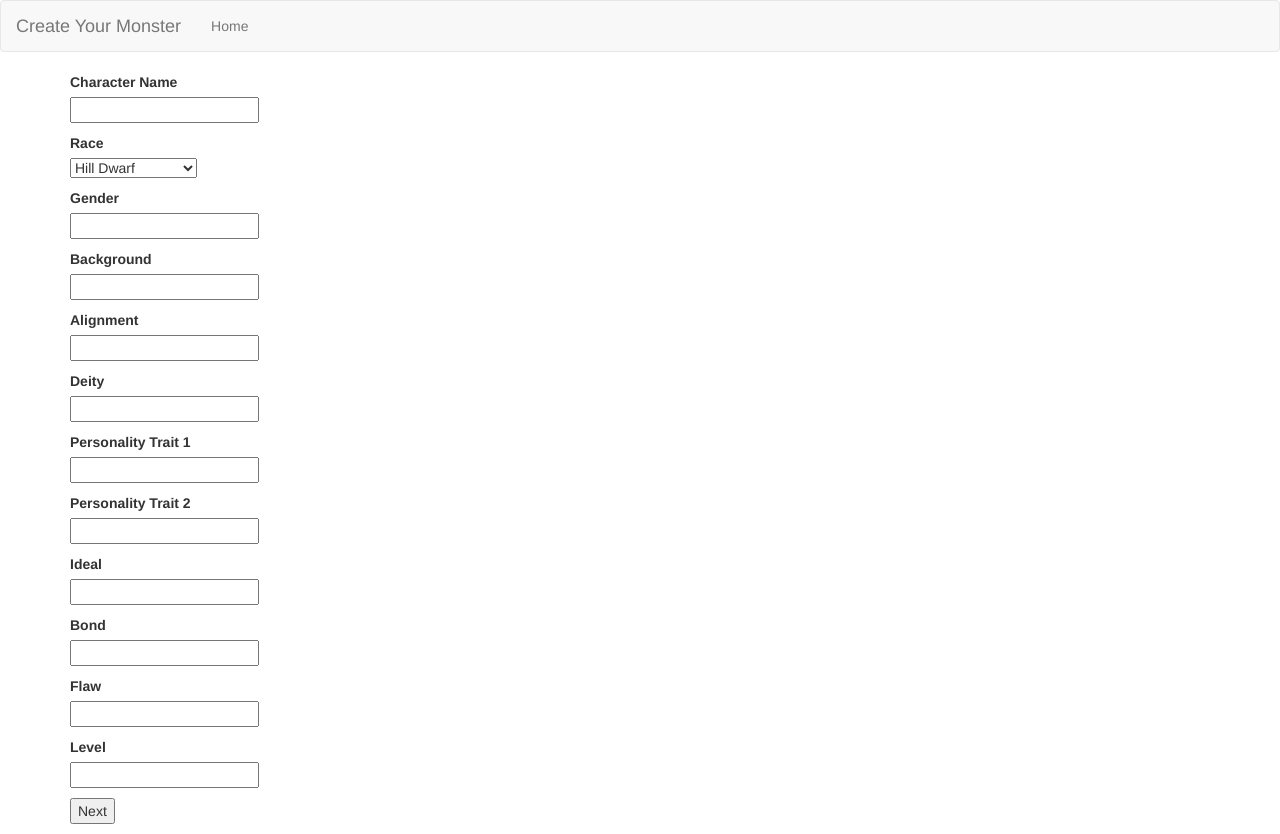
After one commit to jan-polivka/createyourmonster, a Flask app: page /charDet.html in a window 1280 px wide. The commit adds this page. Run offline with Flask 2, Linux system fonts and the light colour scheme; some libraries are stand-ins or nearby versions.

Commit message:
Trying to figure out a dynamic ish class creation

```diff
--- a/app/__init__.py
+++ b/app/__init__.py
@@ -1,7 +1,9 @@
 from flask import Flask
 from flask_bootstrap import Bootstrap
+from config import Config
 
 app = Flask(__name__)
+app.config.from_object(Config)
 
 from app import routes #Different URLs that the application implements
 
--- /dev/null
+++ b/app/forms.py
@@ -0,0 +1,43 @@
+from flask_wtf import FlaskForm
+from wtforms import IntegerField, StringField, SelectField, SubmitField
+
+#races=[('dwarf', 'Dwarf'), ('elf', 'Elf'), ('half', 'Halfling'),
+#        ('human', 'Human'), ('drag', 'Dragonborn'), ('gnome', 'Gnome'),
+#        ('helf', 'Half-Elf'), ('orc', 'Half-Orc'), ('tief', 'Tiefling')]
+
+
+races=[('dwarf', 'Hill Dwarf'), ('elf', 'High Elf'),
+        ('half', 'Lightfoot Halfling'), ('human', 'Human'),
+        ('drag', 'Dragonborn'), ('gnome', 'Rock Gnome'),
+        ('helf', 'Half-Elf'), ('orc', 'Half-Orc'), ('tief', 'Tiefling')]
+
+#variants = {'dwarf':[('hill', 'Hill Dwarf')], 'elf':[('high', 'High Elf')]}
+
+classes=[('barbarian', 'Barbarian'), ('bard', 'Bard')]
+
+class CharDets(FlaskForm):
+    name = StringField('Character Name')
+    race = SelectField('Race', choices=races)
+#    variants = SelectField('Race', coerce=str)
+    gender = StringField('Gender')
+    background = StringField('Background')
+    alignment = StringField('Alignment')
+    deity = StringField('Deity')
+    pt1 = StringField('Personality Trait 1')
+    pt2 = StringField('Personality Trait 2')
+    ideal = StringField('Ideal')
+    bond = StringField('Bond')
+    flaw = StringField('Flaw')
+    level = IntegerField('Level')
+    submit = SubmitField('Next')
+
+class ClassDets(FlaskForm):
+    classList = []
+    submit = SubmitField('Next')
+
+    def addLevels(self, number):
+        for i in range(number):
+            self.classList.append(SelectField('Class', choices=classes))
+
+
+#class SkillsLangsDets(FlaskForm):
--- a/app/routes.py
+++ b/app/routes.py
@@ -1,7 +1,25 @@
-from flask import render_template
+from flask import render_template, redirect, request, session
 from app import app
+from app.forms import CharDets, ClassDets
 
 @app.route('/')
 @app.route('/index.html')
 def index():
     return render_template('index.html', title = 'Home')
+
+@app.route('/charDet.html', methods=['GET','POST'])
+def charDet():
+        form = CharDets()
+        if form.validate_on_submit():
+            session['level'] = form.level.data
+            return redirect('/classDet.html')
+        return render_template('charDet.html', title='New Character',
+                form = form)
+
+@app.route('/classDet.html', methods=['GET','POST'])
+def classDet():
+    form = ClassDets()
+    form.addLevels(session['level'])
+    print (form)
+    return render_template('classDet.html', title='New Character',
+            form = form)
--- /dev/null
+++ b/app/templates/charDet.html
@@ -0,0 +1,53 @@
+{% extends "create.html" %}
+
+{% block create_content %}
+	<p>
+		{{ form.name.label }}<br>
+		{{ form.name }}
+	</p>
+	<p>
+		{{ form.race.label }}<br>
+		{{ form.race }}
+	</p>
+	<p>
+		{{ form.gender.label }}<br>
+		{{ form.gender }}
+	</p>
+	<p>
+		{{ form.background.label }}<br>
+		{{ form.background }}
+	</p>
+	<p>
+		{{ form.alignment.label }}<br>
+		{{ form.alignment }}
+	</p>
+	<p>
+		{{ form.deity.label }}<br>
+		{{ form.deity }}
+	</p>
+	<p>
+		{{ form.pt1.label }}<br>
+		{{ form.pt1 }}
+	</p>
+	<p>
+		{{ form.pt2.label }}<br>
+		{{ form.pt2 }}
+	</p>
+	<p>
+		{{ form.ideal.label }}<br>
+		{{ form.ideal }}
+	</p>
+	<p>
+		{{ form.bond.label }}<br>
+		{{ form.bond }}
+	</p>
+	<p>
+		{{ form.flaw.label }}<br>
+		{{ form.flaw }}
+	</p>
+	<p>
+		{{ form.level.label }}<br>
+		{{ form.level }}
+	</p>
+
+{% endblock %}
--- /dev/null
+++ b/app/templates/create.html
@@ -0,0 +1,10 @@
+{% extends "base.html" %}
+
+{% block app_content %}
+	<form action="" method="post" novalidate>
+		{{ form.hidden_tag() }}
+		{% block create_content %}
+		{% endblock %}
+		<p>{{ form.submit() }}</p>
+	</form>
+{% endblock %}
--- a/app/templates/index.html
+++ b/app/templates/index.html
@@ -8,7 +8,7 @@
 			The purpose of this website is for you to create
 			your own character in D&D 5e.
 			</p>
-			<button onClick="window.location='/index.html'">Create a new character</button>
+			<button onClick="window.location='/charDet.html'">Create a new character</button>
 			<br>
 			<br>
 			<button onClick="window.location='/index.html'">Import an existing character</button>
```
Also changed, not shown: app/templates/charDetE.html (added, +59 -0 lines), app/templates/classDet.html (added, +8 -0 lines).
